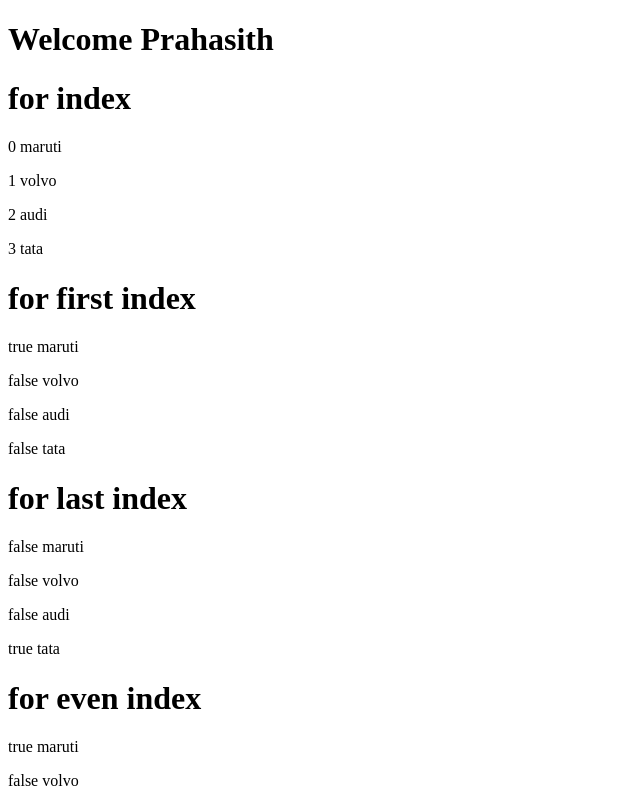
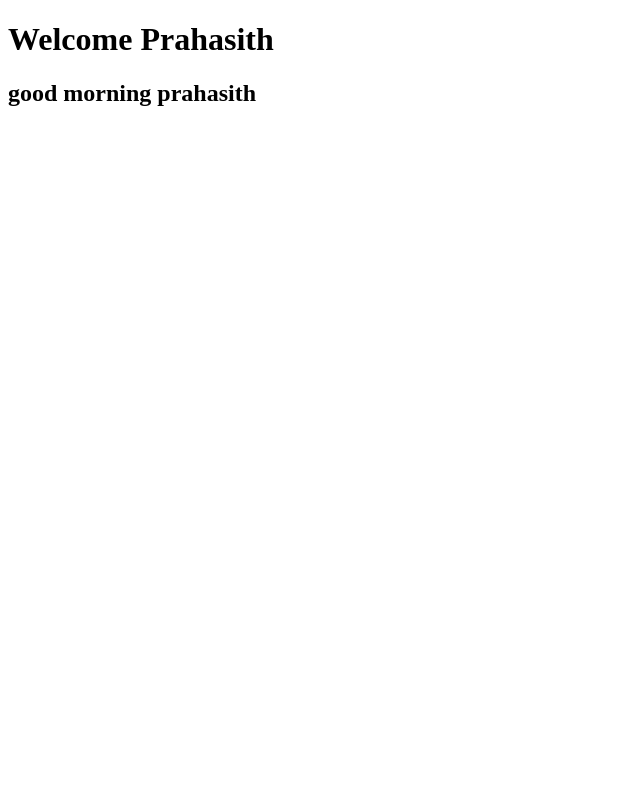
Before and after one commit to Prahasithk93/Angular-Practice, an Angular app in the folder check/: page / in a window 1280 px wide. Shown: the top 800 px of the page, without its empty margins (0-640 px from the left). Built offline with nearby package versions, Linux system fonts and the light colour scheme.

Commit message:
component interaction parent to child

```diff
--- a/check/src/app/angular/angular.component.ts
+++ b/check/src/app/angular/angular.component.ts
@@ -1,34 +1,15 @@
-import { Component, OnInit } from '@angular/core';
+import { Component, OnInit, Input } from '@angular/core';
 
 @Component({
   selector: 'app-angular',
   template: `
-  <h1>for index </h1>
-    <div *ngFor="let car of cars; index as i">
-        <p>{{i}} {{car}}</p>
-    </div>
-    <h1>for first index </h1>
-    <div *ngFor="let car of cars; first as f">
-        <p>{{f}} {{car}}</p>
-    </div>
-    <h1>for last index </h1>
-    <div *ngFor="let car of cars; last as l">
-        <p>{{l}} {{car}}</p>
-    </div>
-    <h1>for even index </h1>
-    <div *ngFor="let car of cars; even as e">
-        <p>{{e}} {{car}}</p>
-    </div>
-    <h1>for odd index </h1>
-    <div *ngFor="let car of cars; odd as o">
-        <p>{{o}} {{car}}</p>
-    </div>
+    <h2>{{"good morning "+name}}</h2>
   `,
   styleUrls: ['./angular.component.css']
 })
 export class AngularComponent implements OnInit {
 
-  public cars = ["maruti", "volvo", "audi", "tata"];
+  @Input('parentData') public name: any;
   constructor() { }
 
   ngOnInit(): void {
--- a/check/src/app/app.component.html
+++ b/check/src/app/app.component.html
@@ -1,4 +1,4 @@
 <h1>Welcome Prahasith</h1>
-<app-angular></app-angular>
+<app-angular [parentData]="name"></app-angular>
 <!-- <app-test1></app-test1> -->
 <!-- <app-angular></app-angular> -->
--- a/check/src/app/app.component.ts
+++ b/check/src/app/app.component.ts
@@ -1,29 +1,27 @@
-// import { Component} from '@angular/core';
-// import { reduce } from 'rxjs';
+import { Component} from '@angular/core';
+import { reduce } from 'rxjs';
 
 
-// @Component({
-//   selector: 'app-root',
-//   template:`<ng-template><div>Hello</div></ng-template>` ,
-//   styles: [`
-
-//   `]
-// })
-// export class AppComponent {
-//   public name=true
-
-//   constructor() { }
-
-//   ngOnInit(): void {
-//   }
-
-// }
-import { Component } from '@angular/core';
 @Component({
   selector: 'app-root',
   templateUrl: './app.component.html',
   styleUrls: ['./app.component.css']
 })
 export class AppComponent {
+  public name="prahasith";
   title = 'project';
+  constructor() { }
+
+  ngOnInit(): void {
+  }
+
 }
+// import { Component } from '@angular/core';
+// @Component({
+//   selector: 'app-root',
+//   templateUrl: './app.component.html',
+//   styleUrls: ['./app.component.css']
+// })
+// export class AppComponent {
+//   title = 'project';
+// }
```
